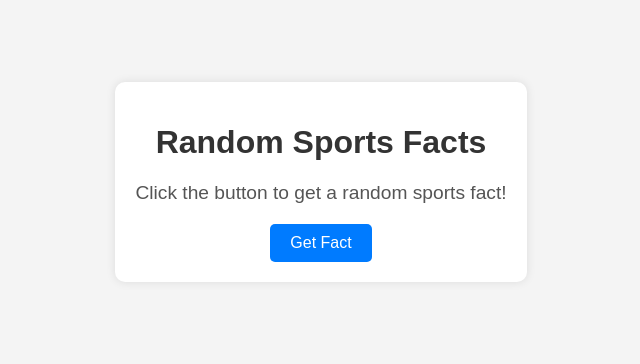
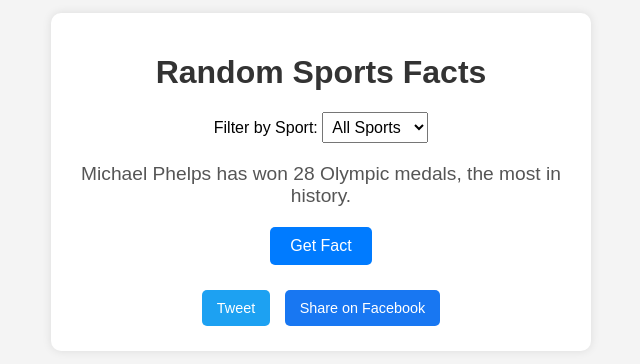
Before and after one commit to Hottom1/Randomsportsfacts, a plain HTML site: page index.html in a window 1280 px wide. Shown: the part 218-582 px from the top of the page, without its empty margins (319-959 px from the left). Drawn offline with Linux system fonts and the light colour scheme; no server answers.

Commit message:
Add files via upload

```diff
--- a/index.html
+++ b/index.html
@@ -9,8 +9,24 @@
 <body>
     <div class="container">
         <h1>Random Sports Facts</h1>
+        <div class="filter">
+            <label for="sportFilter">Filter by Sport:</label>
+            <select id="sportFilter">
+                <option value="all">All Sports</option>
+                <option value="Soccer">Soccer</option>
+                <option value="Basketball">Basketball</option>
+                <option value="Tennis">Tennis</option>
+                <option value="Baseball">Baseball</option>
+                <option value="Football">Football</option>
+                <option value="Hockey">Hockey</option>
+            </select>
+        </div>
         <p id="fact">Click the button to get a random sports fact!</p>
         <button id="factButton">Get Fact</button>
+        <div class="share-buttons">
+            <a id="tweet" target="_blank" rel="noopener noreferrer">Tweet</a>
+            <a id="facebook" target="_blank" rel="noopener noreferrer">Share on Facebook</a>
+        </div>
     </div>
     <script src="script.js"></script>
 </body>
--- a/script.js
+++ b/script.js
@@ -1,9 +1,62 @@
-document.getElementById('factButton').addEventListener('click', function() {
-    fetch('facts.json')
-        .then(response => response.json())
-        .then(data => {
-            const randomFact = data[Math.floor(Math.random() * data.length)];
-            document.getElementById('fact').textContent = randomFact;
-        })
-        .catch(error => console.error('Error fetching facts:', error));
+document.addEventListener('DOMContentLoaded', function () {
+    const factElement = document.getElementById('fact');
+    const factButton = document.getElementById('factButton');
+    const sportFilter = document.getElementById('sportFilter');
+    const tweetButton = document.getElementById('tweet');
+    const facebookButton = document.getElementById('facebook');
+
+    let currentFact = '';
+
+    // Fetch random sports fact from TheSportsDB API or fallback to local JSON
+    async function fetchFact(sport = 'all') {
+        let url = 'https://www.thesportsdb.com/api/v1/json/3/eventsrandom.php';
+        if (sport !== 'all') {
+            url = `https://www.thesportsdb.com/api/v1/json/3/eventsseason.php?${sport}`;
+        }
+
+        try {
+            const response = await fetch(url);
+            const data = await response.json();
+            const events = data.events;
+
+            if (events && events.length > 0) {
+                const randomEvent = events[Math.floor(Math.random() * events.length)];
+                currentFact = `${randomEvent.strEvent}: ${randomEvent.strDescription || 'No description available.'}`;
+            } else {
+                throw new Error('No events found');
+            }
+        } catch (error) {
+            console.error('Error fetching sports fact from API:', error);
+            // Fallback to local JSON
+            const localResponse = await fetch('facts.json');
+            const localData = await localResponse.json();
+            currentFact = localData[Math.floor(Math.random() * localData.length)];
+        }
+
+        factElement.textContent = currentFact;
+        updateShareButtons();
+    }
+
+    // Update social media share buttons
+    function updateShareButtons() {
+        const tweetUrl = `https://twitter.com/intent/tweet?text=${encodeURIComponent(currentFact)}`;
+        const facebookUrl = `https://www.facebook.com/sharer/sharer.php?u=${encodeURIComponent(window.location.href)}`;
+
+        tweetButton.href = tweetUrl;
+        facebookButton.href = facebookUrl;
+    }
+
+    // Event listeners
+    factButton.addEventListener('click', () => {
+        const selectedSport = sportFilter.value;
+        fetchFact(selectedSport);
+    });
+
+    sportFilter.addEventListener('change', () => {
+        const selectedSport = sportFilter.value;
+        fetchFact(selectedSport);
+    });
+
+    // Initial fetch
+    fetchFact();
 });
--- a/styles.css
+++ b/styles.css
@@ -14,10 +14,21 @@ body {
     padding: 20px;
     border-radius: 10px;
     box-shadow: 0 0 10px rgba(0, 0, 0, 0.1);
+    max-width: 500px;
+    width: 100%;
 }
 
 h1 {
     color: #333;
+}
+
+.filter {
+    margin: 20px 0;
+}
+
+#sportFilter {
+    padding: 5px;
+    font-size: 1em;
 }
 
 #fact {
@@ -39,3 +50,29 @@ button {
 button:hover {
     background-color: #0056b3;
 }
+
+.share-buttons {
+    margin-top: 20px;
+}
+
+.share-buttons a {
+    display: inline-block;
+    margin: 5px;
+    padding: 10px 15px;
+    color: #fff;
+    text-decoration: none;
+    border-radius: 5px;
+    font-size: 0.9em;
+}
+
+#tweet {
+    background-color: #1DA1F2;
+}
+
+#facebook {
+    background-color: #1877F2;
+}
+
+.share-buttons a:hover {
+    opacity: 0.9;
+}
```
